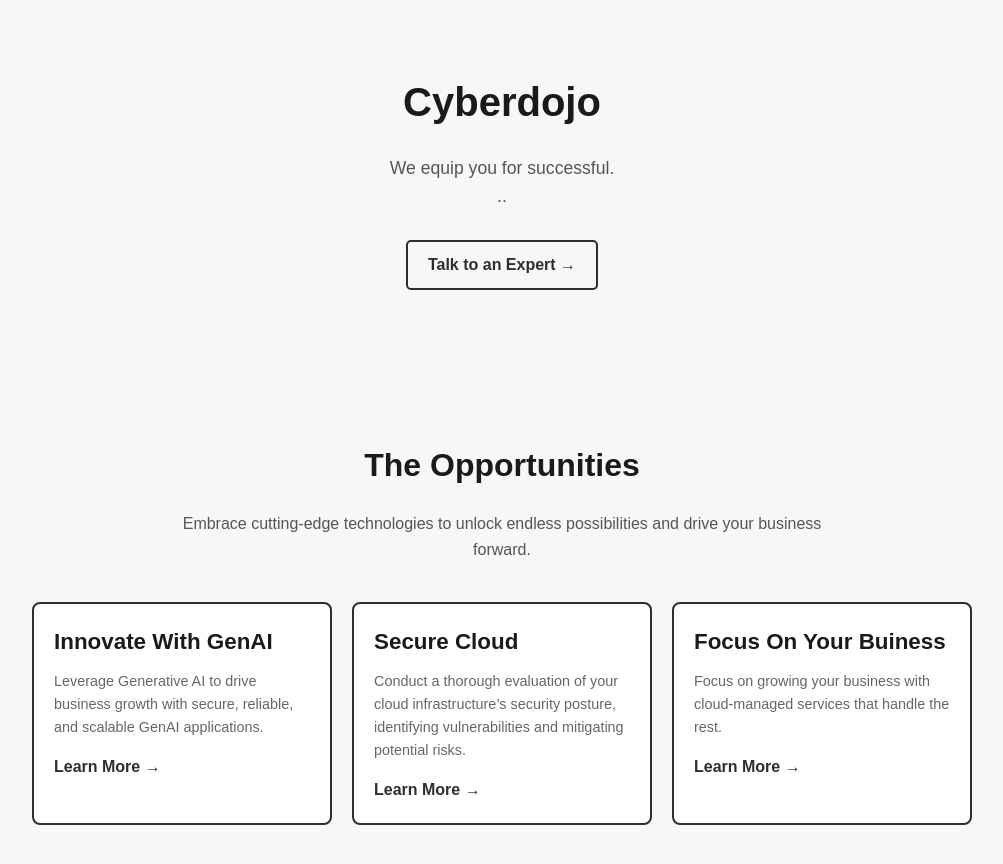
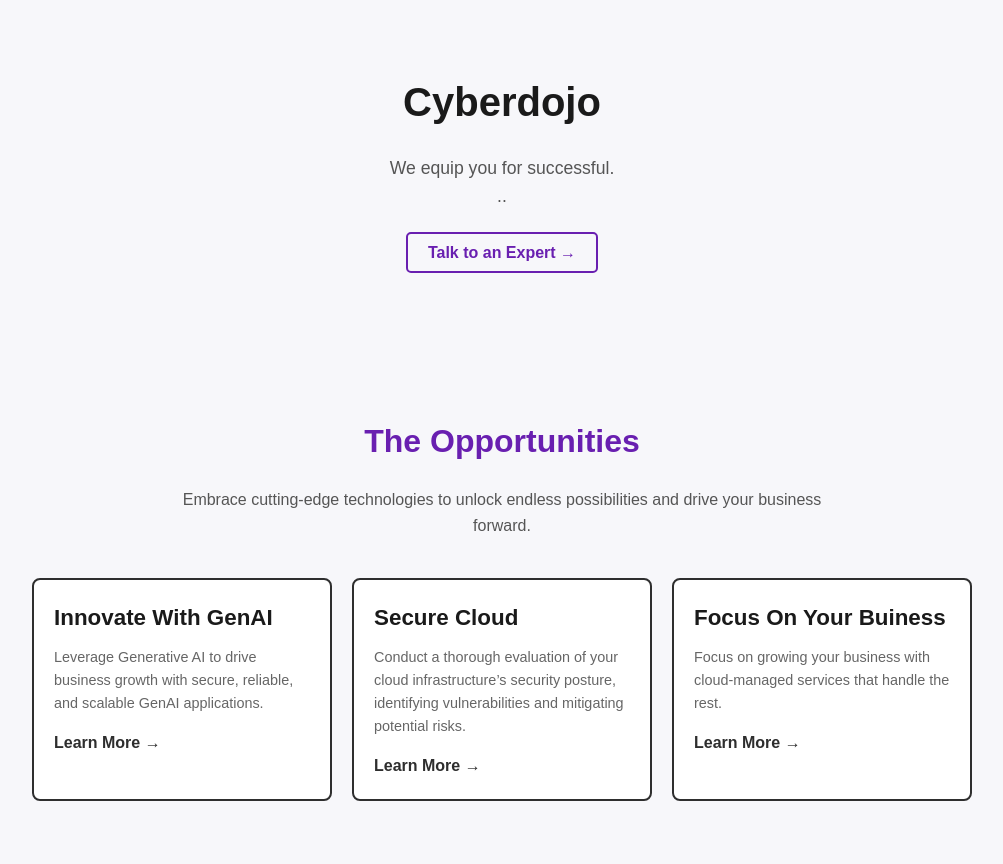
Before and after one commit to Ahmed-AG/cyberdojo-page, a Jekyll site: the page indexv2.html, which Jekyll copies as it is, in a window 1280 px wide. Shown: the top 864 px of the page, without its empty margins (138-1141 px from the left). Built offline with Jekyll 4.4.1, drawn with Linux system fonts in a browser that asks for light colours.

Commit message:
initialize page v2

```diff
--- a/indexv2.html
+++ b/indexv2.html
@@ -42,14 +42,14 @@
         }
         .button {
             padding: 10px 20px;
-            border: 2px solid #2E2E2E;
+            border: 2px solid #691FB0;
             border-radius: 5px;
-            color: #2E2E2E;
+            color: #691FB0;
             font-weight: bold;
             text-decoration: none;
         }
         .button:hover {
-            background-color: #2E2E2E;
+            background-color: #691FB0;
             color: #ffffff;
         }
         /* services Section */
@@ -60,7 +60,7 @@
         .services h2 {
             font-size: 2rem;
             font-weight: 700;
-            color: #1A1A1A;
+            color: #691FB0;
             margin-bottom: 20px;
         }
         .services p {
@@ -110,7 +110,7 @@
     <section class="hero">
         <h1>Cyberdojo</h1>
         <p>We equip you for successful.<br>..</p>
-        <div class="buttons">
+        <div class="-">
             <a href="#" class="button">Talk to an Expert →</a>
         </div>
     </section>
```
